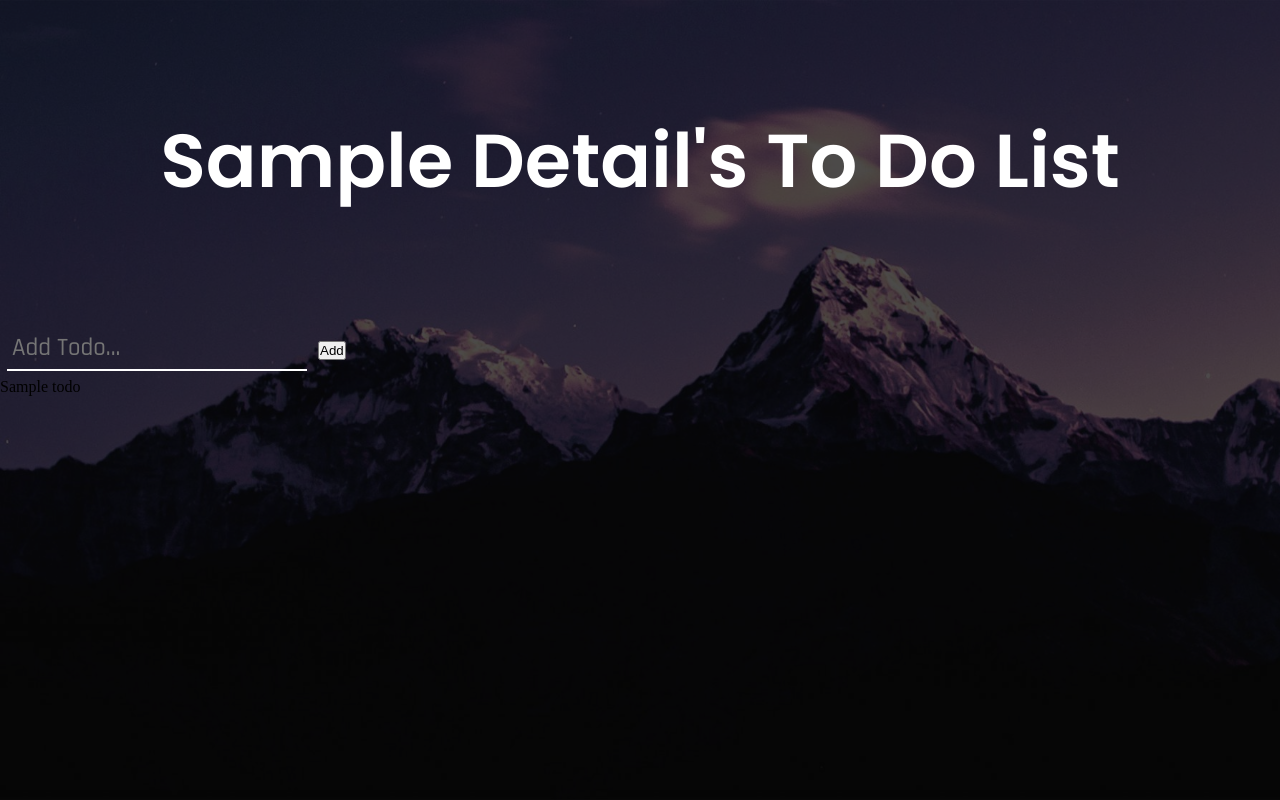
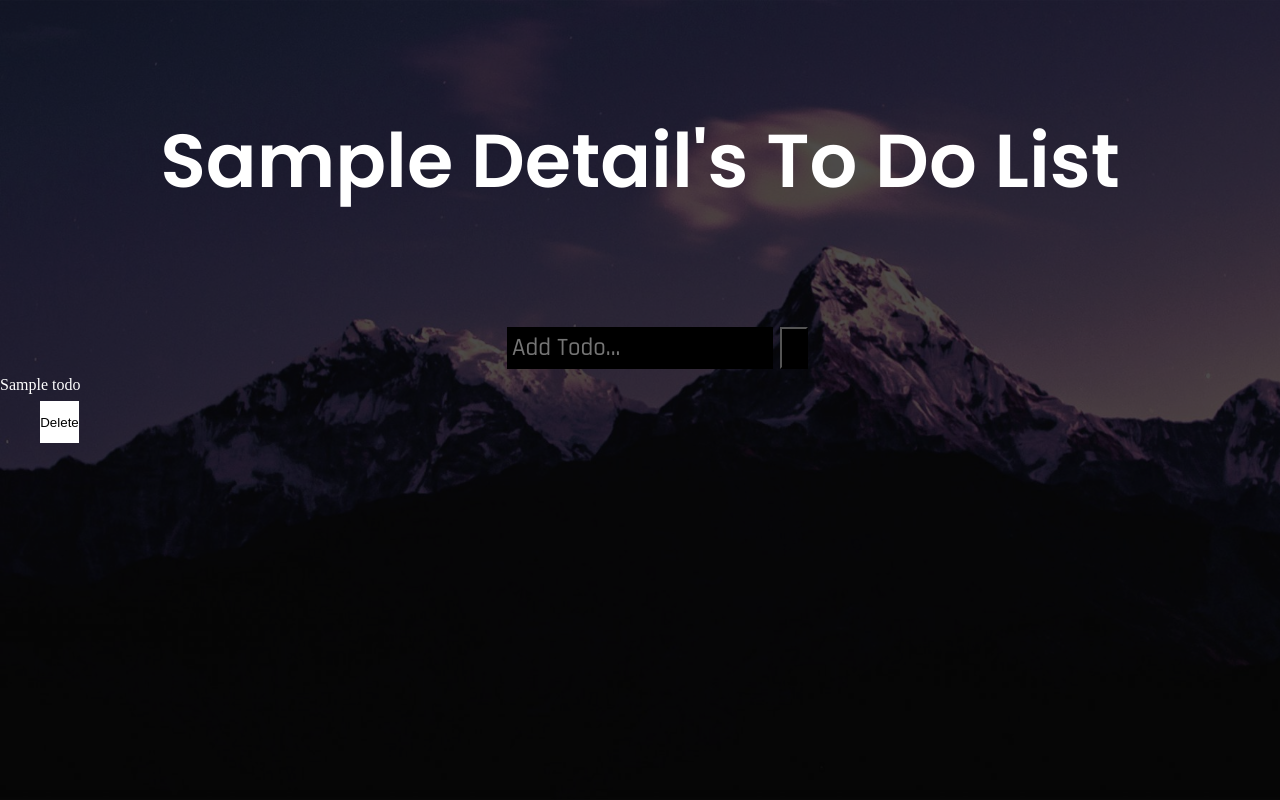
Before and after one commit to louisruocco/Todo-List, a Node server app: template views/home.ejs in a window 1280 px wide. Run offline with Node 20, Linux system fonts and the light colour scheme; the template is opened without the code that fills it: most values are stand-ins (such as "Sample title", 1, 10 or a date in 2020).

Commit message:
Styling started on dashboard

```diff
--- a/public/css/styles.css
+++ b/public/css/styles.css
@@ -140,3 +140,33 @@ input {
     font-size: 15px;
     padding: 10px;
 }
+
+.todo-list {
+    text-align: center;
+}
+
+.todo-list input {
+    background: black;
+    border: none;
+    width: 20%;
+}
+
+.todo-list button {
+    position: absolute;
+    height: 42px;
+    margin-top: 7px;
+    margin-right: 5px;
+    background: black;
+}
+
+.todos {
+    color: white;
+    display: flex;
+    width: 100%;
+}
+
+.todos button {
+    background: white;
+    outline: none;
+    border: none;
+}
--- a/views/home.ejs
+++ b/views/home.ejs
@@ -21,6 +21,9 @@
             <% todos.forEach(todo => { %>
                 <ul>
                     <li><%= todo.todo %></li>
+                    <form action="/auth/<%= todo.todo %>/deteTodo">
+                        <button class = "delete">Delete</button>
+                    </form>
                 </ul>
             <% }) %>
         </div>
```
